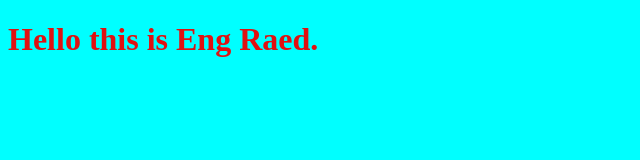
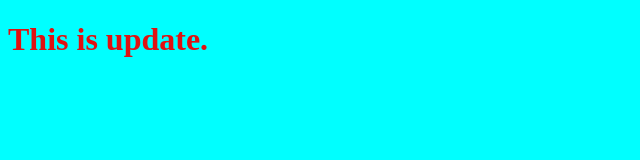
Before and after one commit to Eng-Raed/myproject, a plain HTML site: page index.html in a window 1280 px wide. Shown: the whole page, without its empty margins (0-640 px from the left). Drawn offline with Linux system fonts and the light colour scheme.

Commit message:
updating html file

```diff
--- a/index.html
+++ b/index.html
@@ -9,7 +9,7 @@
 </head>
 <body>
 
-    <h1>Hello this is Eng Raed.</h1>
+    <h1>This is update.</h1>
     <script src="app.js"></script>
 </body>
 </html>
```
